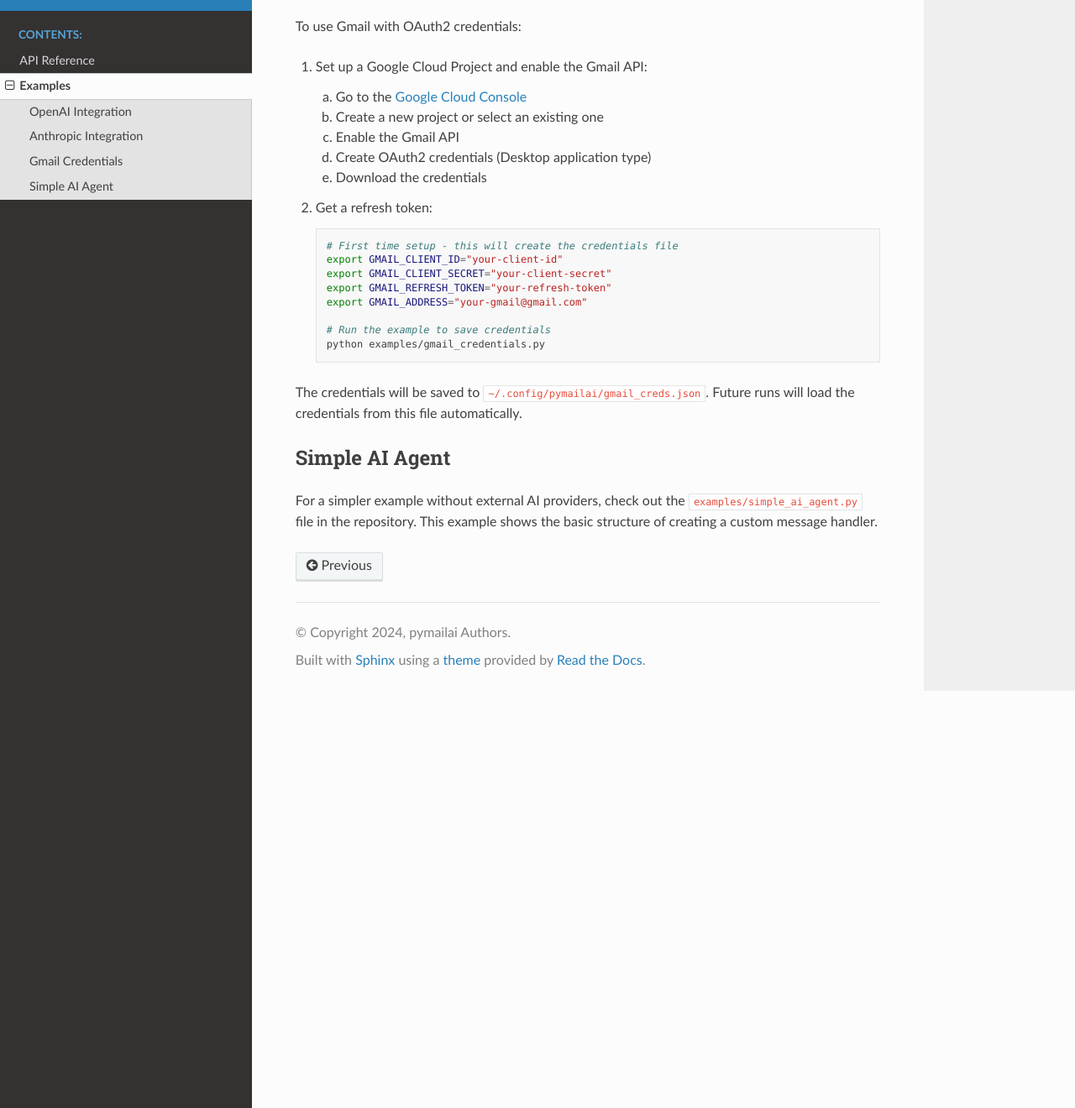
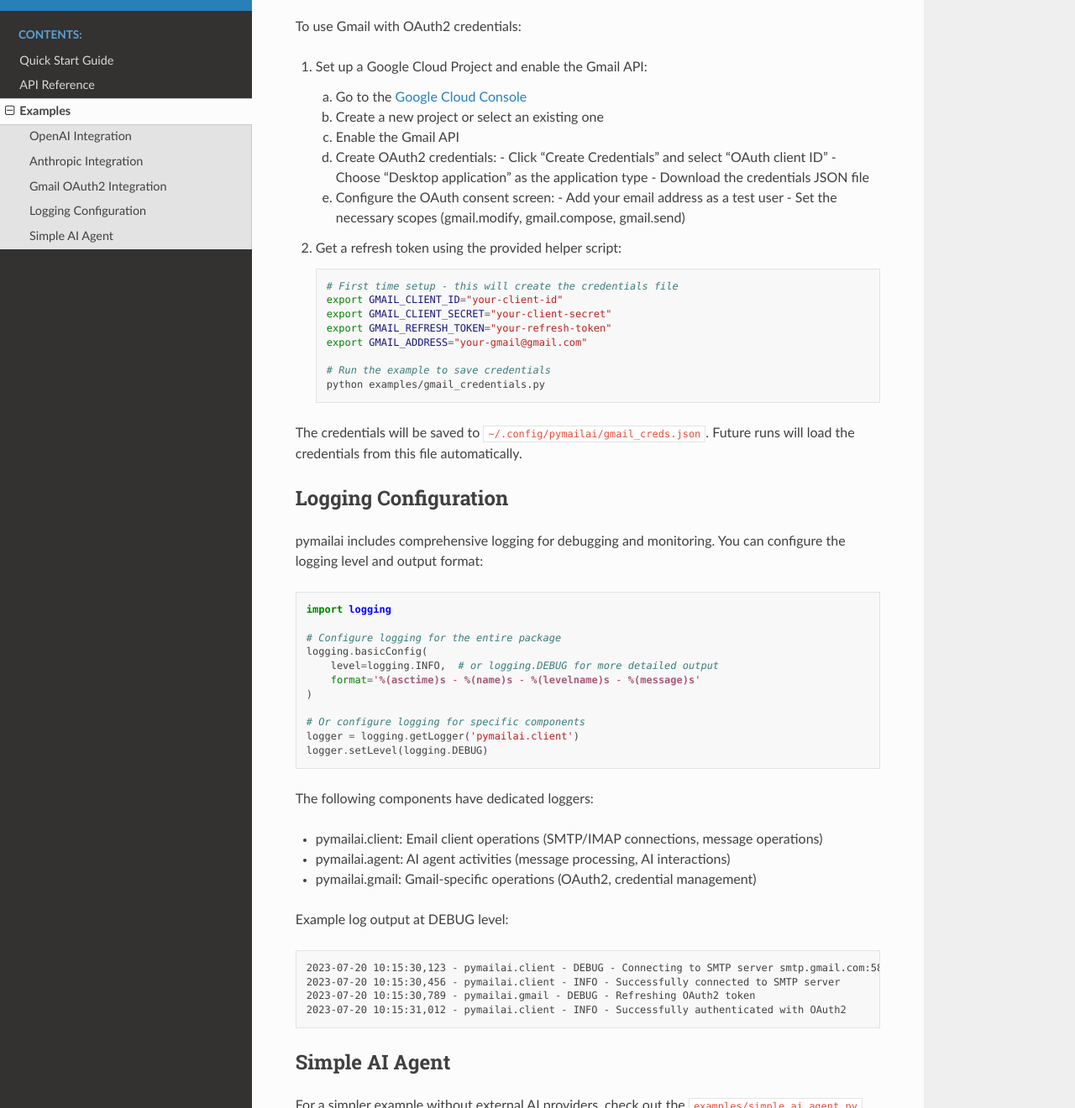
Before and after one commit to tomatyss/PyMailAI, a Sphinx documentation site: the page built from docs/source/examples.rst, in a window 1280 px wide and 1400 px high, scrolled down 2057 px, cut to the strip 80-1400 px from the top of the window. Shown: the whole strip at 84% size. Built offline with Sphinx 7.4.7 and the Read the Docs theme 3.1.0, drawn with Linux system fonts in a browser that asks for light colours; pages that are not in the unit, such as notebooks, are missing from menus; some of the changed text lies outside the part shown.

Commit message:
docs: update API documentation and examples for EmailClient and message modules

```diff
--- a/docs/source/api/index.rst
+++ b/docs/source/api/index.rst
@@ -7,4 +7,6 @@
    :maxdepth: 2
 
    agent
+   client
    config
+   message
--- a/docs/source/conf.py
+++ b/docs/source/conf.py
@@ -7,8 +7,8 @@
 project = 'pymailai'
 copyright = '2024, pymailai Authors'
 author = 'pymailai Authors'
-version = '0.1.0'
-release = '0.1.0'
+version = '0.1.1'
+release = '0.1.1'
 
 # -- General configuration ---------------------------------------------------
 extensions = [
--- a/docs/source/examples.rst
+++ b/docs/source/examples.rst
@@ -89,12 +89,12 @@
 2. Send the email content to Anthropic's API
 3. Send back the AI-generated response to the original sender
 
-Gmail Credentials
----------------
+Gmail OAuth2 Integration
+----------------------
 
-This example shows how to use Gmail credentials from a file instead of environment variables.
-This is particularly useful for applications that need to manage multiple Gmail accounts or
-want to securely store OAuth2 credentials.
+This example shows how to use Gmail OAuth2 authentication instead of password-based authentication.
+This is the recommended approach for Gmail accounts as it provides better security and avoids
+issues with 2-factor authentication and app-specific passwords.
 
 .. literalinclude:: ../../examples/gmail_credentials.py
    :language: python
@@ -109,10 +109,15 @@
    a. Go to the `Google Cloud Console <https://console.cloud.google.com/>`_
    b. Create a new project or select an existing one
    c. Enable the Gmail API
-   d. Create OAuth2 credentials (Desktop application type)
-   e. Download the credentials
+   d. Create OAuth2 credentials:
+      - Click "Create Credentials" and select "OAuth client ID"
+      - Choose "Desktop application" as the application type
+      - Download the credentials JSON file
+   e. Configure the OAuth consent screen:
+      - Add your email address as a test user
+      - Set the necessary scopes (gmail.modify, gmail.compose, gmail.send)
 
-2. Get a refresh token:
+2. Get a refresh token using the provided helper script:
 
    .. code-block:: bash
 
@@ -128,6 +133,41 @@
 The credentials will be saved to ``~/.config/pymailai/gmail_creds.json``. Future runs will load
 the credentials from this file automatically.
 
+Logging Configuration
+------------------
+
+pymailai includes comprehensive logging for debugging and monitoring. You can configure the logging
+level and output format:
+
+.. code-block:: python
+
+   import logging
+
+   # Configure logging for the entire package
+   logging.basicConfig(
+       level=logging.INFO,  # or logging.DEBUG for more detailed output
+       format='%(asctime)s - %(name)s - %(levelname)s - %(message)s'
+   )
+
+   # Or configure logging for specific components
+   logger = logging.getLogger('pymailai.client')
+   logger.setLevel(logging.DEBUG)
+
+The following components have dedicated loggers:
+
+- pymailai.client: Email client operations (SMTP/IMAP connections, message operations)
+- pymailai.agent: AI agent activities (message processing, AI interactions)
+- pymailai.gmail: Gmail-specific operations (OAuth2, credential management)
+
+Example log output at DEBUG level:
+
+.. code-block:: text
+
+   2023-07-20 10:15:30,123 - pymailai.client - DEBUG - Connecting to SMTP server smtp.gmail.com:587
+   2023-07-20 10:15:30,456 - pymailai.client - INFO - Successfully connected to SMTP server
+   2023-07-20 10:15:30,789 - pymailai.gmail - DEBUG - Refreshing OAuth2 token
+   2023-07-20 10:15:31,012 - pymailai.client - INFO - Successfully authenticated with OAuth2
+
 Simple AI Agent
 --------------
 
```
Also changed, not shown: docs/source/api/client.rst (added, +39 -0 lines), docs/source/api/message.rst (added, +41 -0 lines), docs/source/index.rst (+1 -24 lines), docs/source/quickstart.rst (added, +202 -0 lines).
